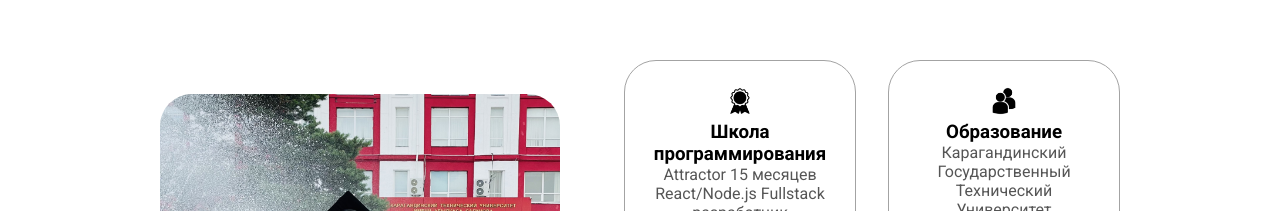
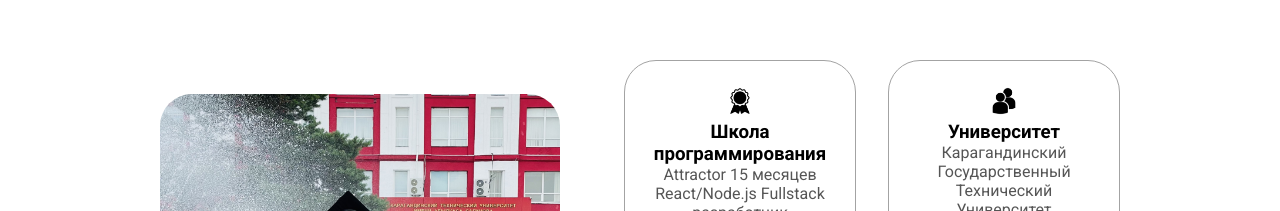
Before and after one commit to vossaglahz/Portfolio, a React (Vite) app: page / in a window 1280 px wide. Shown: the part 980-1191 px from the top of the page. Built offline with nearby package versions, Linux system fonts and the light colour scheme.

Commit message:
CV path fix

```diff
--- a/src/components/About/About.tsx
+++ b/src/components/About/About.tsx
@@ -35,7 +35,7 @@ export const About = () => {
                         alt="Education icon"
                         className="icon"
                     />
-                    <h3>Образование</h3>
+                    <h3>Университет</h3>
                     <p>Карагандинский Государственный Технический Университет<br />Архитектура</p>
                     </div>
                 </div>
--- a/src/components/Profile/Profile.tsx
+++ b/src/components/Profile/Profile.tsx
@@ -2,7 +2,7 @@ import './Profile.scss';
 
 export const Profile = () => {
     const openResume = () => {
-        window.open('public/CVMereyZhalgassovFullStack.pdf', '_blank');
+        window.open('/CVMereyZhalgassovFullStack.pdf', '_blank');
     };
 
     const navigateToContact = () => {
```
